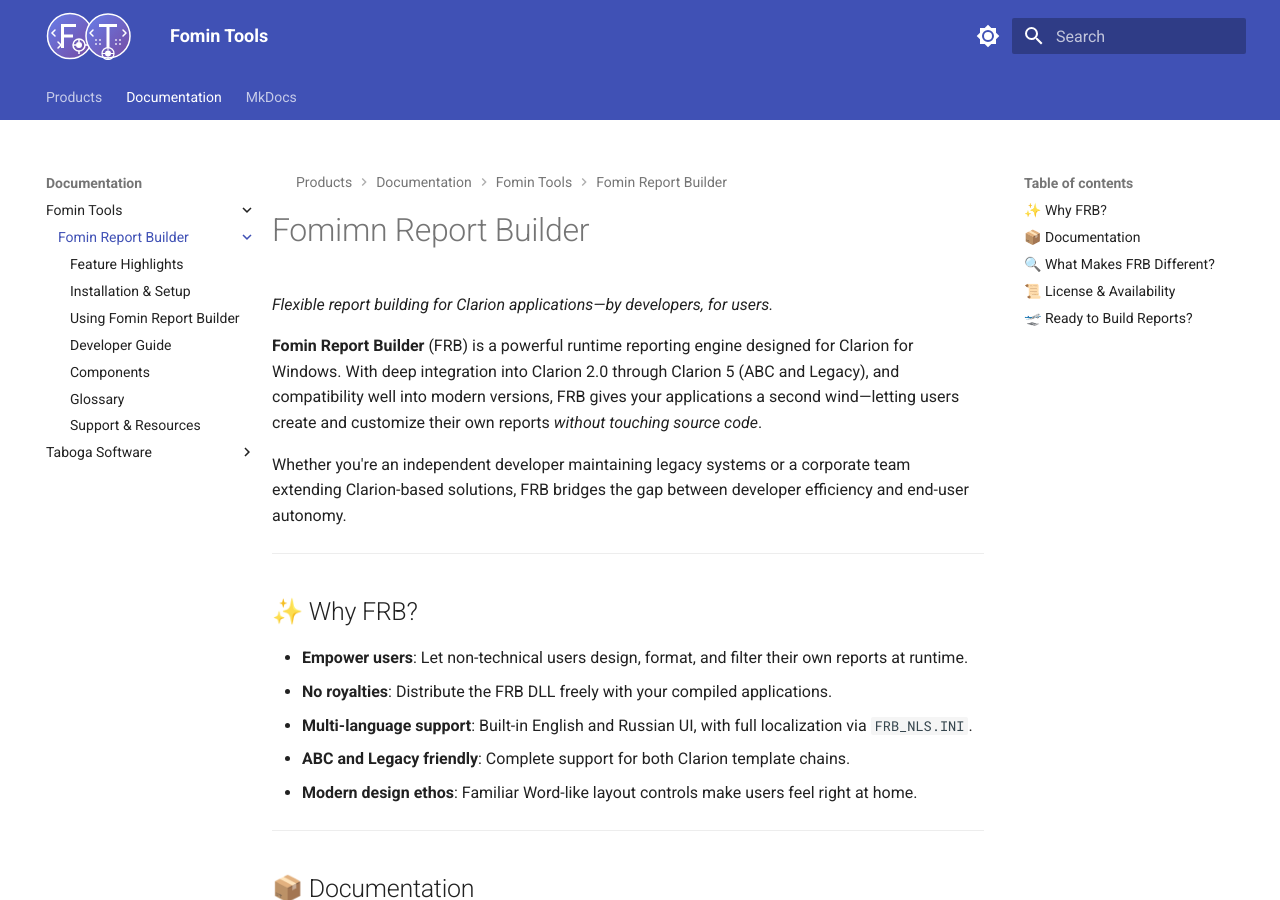
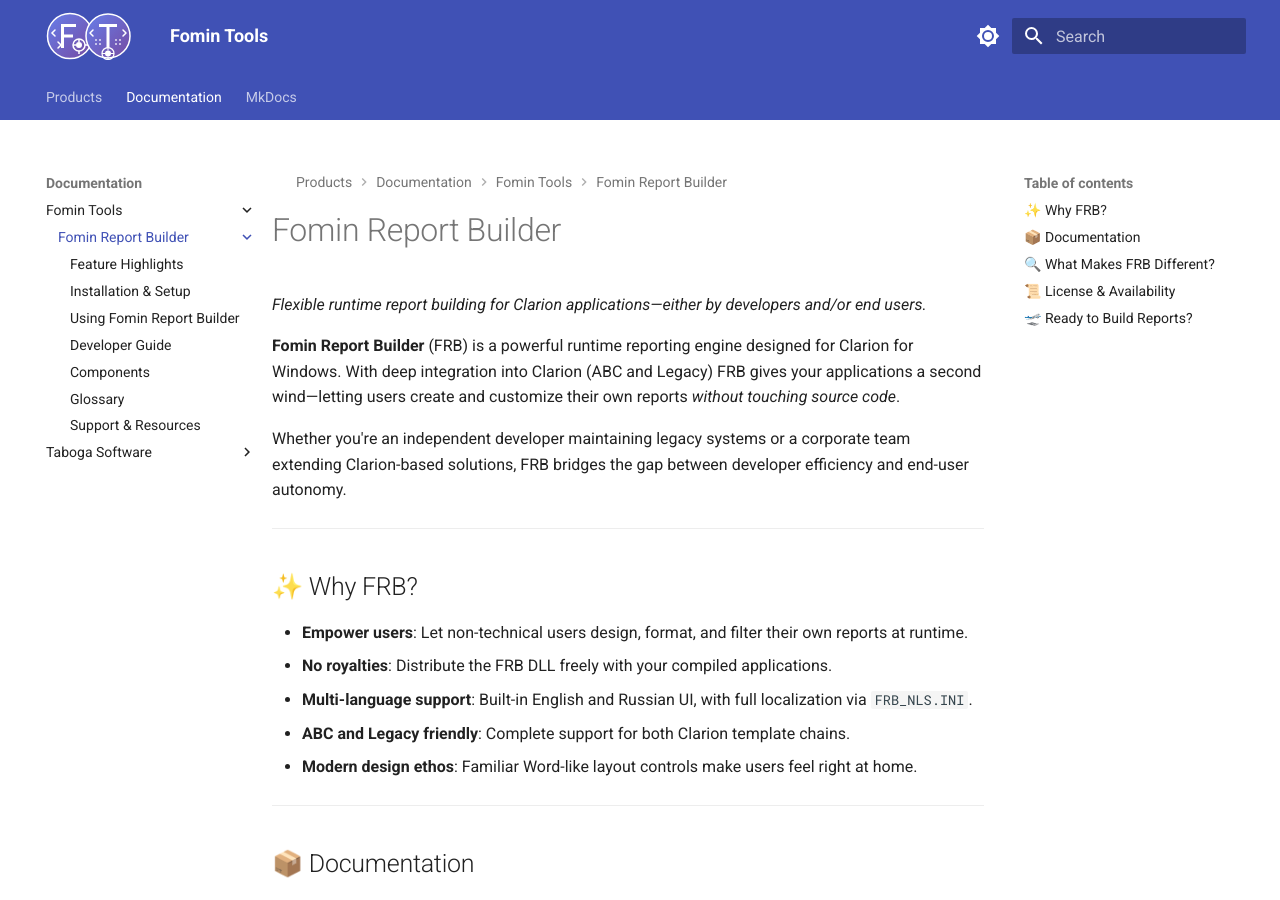
Before and after one commit to oleg-fomin/FominTools-Docs, an MkDocs documentation site: the page built from docs/products/fomin/frb/index.md, in a window 1280 px wide and 900 px high. Built offline with MkDocs 1.6.1 and Material for MkDocs 9.7.7, drawn with Linux system fonts in a browser that asks for light colours; a script that is not in the unit is left out.

Commit message:
Fomin Report Builder edits

```diff
--- a/docs/products/fomin/frb/index.md
+++ b/docs/products/fomin/frb/index.md
@@ -1,8 +1,8 @@
-# Fomimn Report Builder
+# Fomin Report Builder
 
-_Flexible report building for Clarion applications—by developers, for users._
+_Flexible runtime report building for Clarion applications—either by developers and/or end users._
 
-**Fomin Report Builder** (FRB) is a powerful runtime reporting engine designed for Clarion for Windows. With deep integration into Clarion 2.0 through Clarion 5 (ABC and Legacy), and compatibility well into modern versions, FRB gives your applications a second wind—letting users create and customize their own reports _without touching source code_.
+**Fomin Report Builder** (FRB) is a powerful runtime reporting engine designed for Clarion for Windows. With deep integration into Clarion (ABC and Legacy) FRB gives your applications a second wind—letting users create and customize their own reports _without touching source code_.
 
 Whether you're an independent developer maintaining legacy systems or a corporate team extending Clarion-based solutions, FRB bridges the gap between developer efficiency and end-user autonomy.
 
```
